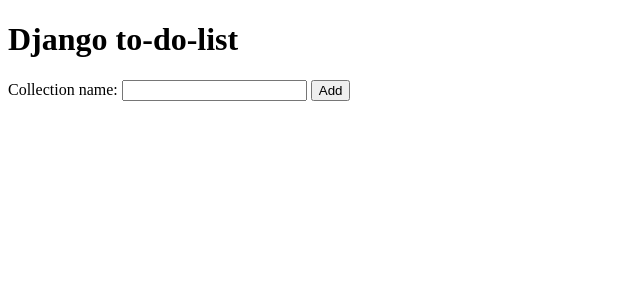
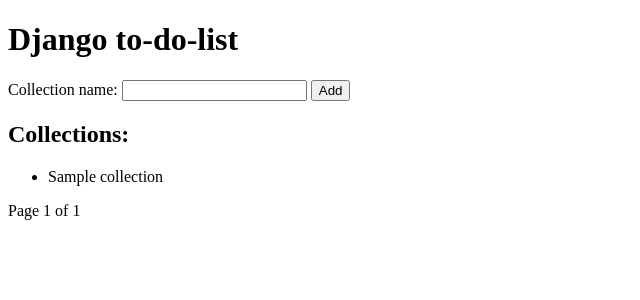
Before and after one commit to xterler159/django-todo-app, a Django app: page / in a window 1280 px wide. Shown: the top 300 px of the page, without its empty margins (0-640 px from the left). Run offline with Django 4.2, Linux system fonts and the light colour scheme; tables that the repository leaves empty hold one stand-in row (values such as "Sample post").

Commit message:
[app] showing collection list + adding a new collection + handling pagination

```diff
--- a/todo/tasks/templates/index.html
+++ b/todo/tasks/templates/index.html
@@ -20,5 +20,37 @@
     <button type="submit">Add</button>
 </form>
 
+{% if collection_list %}
+    <h2>Collections:</h2>
+
+    <ul>
+        {% for collection in collection_list %}
+            <li>
+                {{ collection.name }}
+            </li>
+        {% endfor %}
+    </ul>
+{% endif %}
+
+{% block pagination %}
+    <div class="pagination">
+        <span class="page-links">
+            {% if page_obj.has_previous %}
+                <a href="{{ request.path }}?page={{ page_obj.previous_page_number }}">previous</a>
+            {% endif %}
+        </span>
+
+        <span class="page-current">
+            Page {{ page_obj.number }} of {{ page_obj.paginator.num_pages }}
+        </span>
+
+        <span class="page-links">
+            {% if page_obj.has_next %}
+                <a href="{{ request.path }}?page={{ page_obj.next_page_number }}">next</a>
+            {% endif %}
+        </span>
+    </div>
+{% endblock %}
+
 </body>
 </html>
--- a/todo/tasks/urls.py
+++ b/todo/tasks/urls.py
@@ -1,7 +1,7 @@
 from django.urls import path
-from .views import RootView, add_collection_view
+from .views import RootView, process_add_collection
 
 urlpatterns = [
     path("", RootView.as_view(), name="index"),
-    path("add-collection", add_collection_view, name="add-collection"),
+    path("add-collection", process_add_collection, name="add-collection"),
 ]
--- a/todo/tasks/views.py
+++ b/todo/tasks/views.py
@@ -1,19 +1,30 @@
-from django.views.generic import TemplateView
-from django.http import HttpResponse, HttpResponseBadRequest
+from django.http import HttpResponseBadRequest
+from django.views.generic import ListView
+from django.shortcuts import redirect
+from django.db.transaction import TransactionManagementError
+
+from .models.collection import Collection
 
 
 # Create your views here.
-def add_collection_view(request):
-    if request.method == "POST":
-        collection_name = request.POST["collection_name"]
+def process_add_collection(request):
+    collection_name = request.POST["collection_name"]
 
-        if collection_name == "":
-            return HttpResponseBadRequest("A collection have to be named!")
+    if collection_name == "":
+        return HttpResponseBadRequest("A collection have to be named!")
 
-    print("process_form")
-    return HttpResponse("ok")
+    try:
+        if request.method == "POST":
+            collection = Collection(name=collection_name)
+            collection.save()
+
+    except TransactionManagementError as ex:
+        print(f"Error while saving data to the db: {ex}")
+
+    return redirect("index")
 
 
-class RootView(TemplateView):
+class RootView(ListView):
+    model = Collection
+    paginate_by = 2
     template_name = "index.html"
-    context = {"username": "kevin"}
```
Also changed, not shown: todo/tasks/models/collection.py (line endings or trailing spaces).
